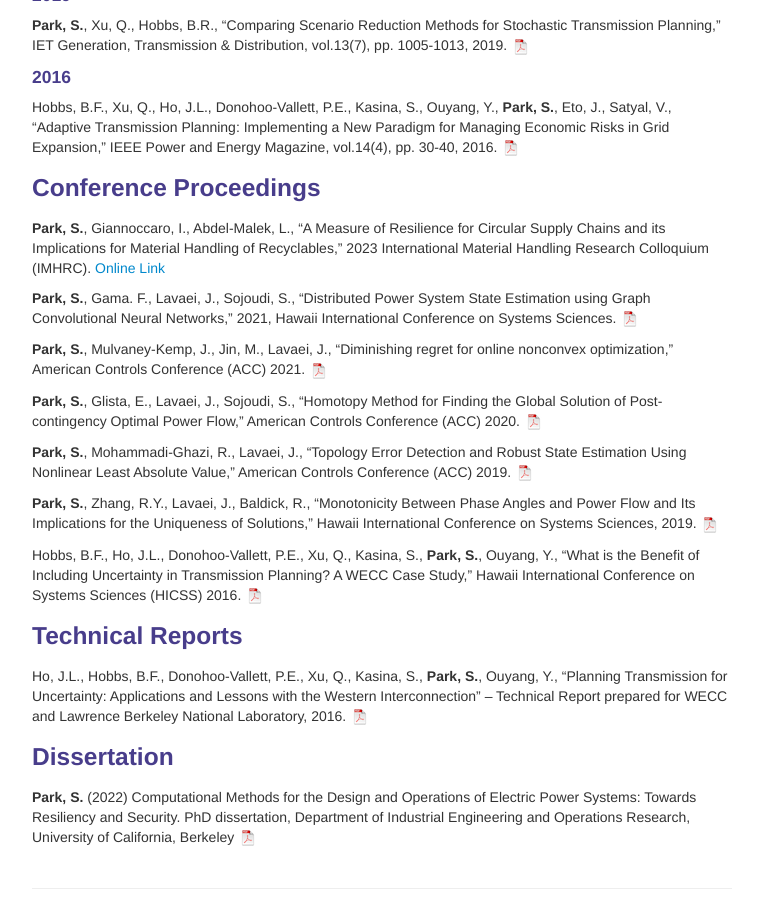
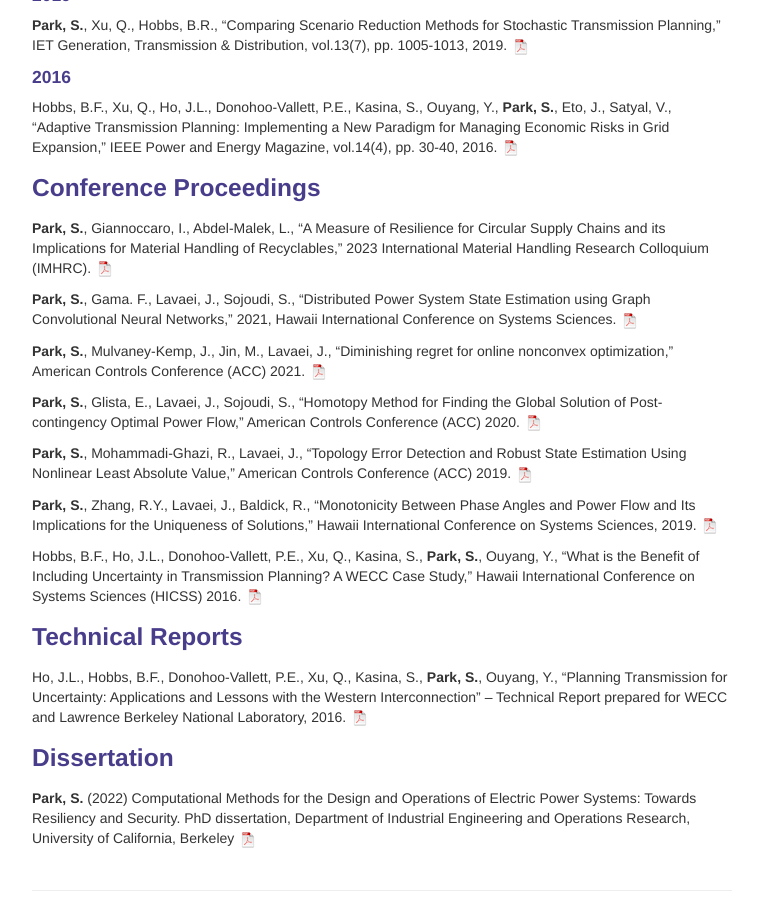
Before and after one commit to sangwoopark-njit/sangwoopark-njit.github.io, a Jekyll site: the page built from pubs.md, in a window 1280 px wide and 900 px high, scrolled down 823 px. Shown: the whole window, without its empty margins (258-1021 px from the left). Built offline with Jekyll 4.4.1, drawn with Linux system fonts in a browser that asks for light colours.

Commit message:
Update pubs.md

```diff
--- a/pubs.md
+++ b/pubs.md
@@ -76,7 +76,7 @@ IEEE Power and Energy Magazine, vol.14(4), pp. 30-40, 2016.
 
 ### <a name="conference"></a>Conference Proceedings
 **Park, S.**, Giannoccaro, I., Abdel-Malek, L., “A Measure of Resilience for Circular Supply Chains and its Implications for Material Handling of Recyclables,” 2023 International Material Handling Research Colloquium (IMHRC).
-[Online Link](https://digitalcommons.georgiasouthern.edu/pmhr_2023/)
+[![pdf](icons16/pdf-icon.png)](https://digitalcommons.georgiasouthern.edu/pmhr_2023/6/)
 
 **Park, S.**, Gama. F., Lavaei, J., Sojoudi, S., “Distributed Power System State Estimation using Graph Convolutional Neural Networks,” 2021, Hawaii International Conference on Systems Sciences.
 [![pdf](icons16/pdf-icon.png)](https://scholarspace.manoa.hawaii.edu/items/ab8e380f-f79e-42ae-935b-3c46a260db03)
```
